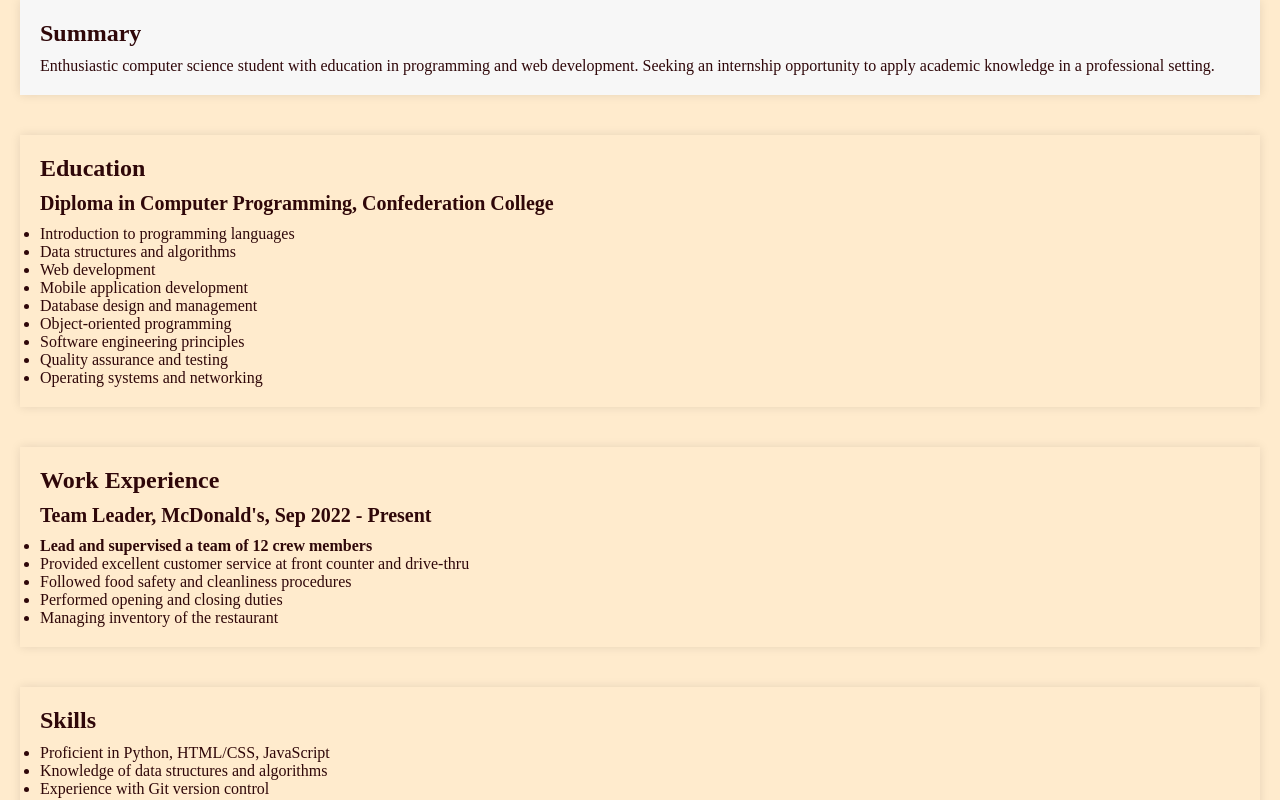
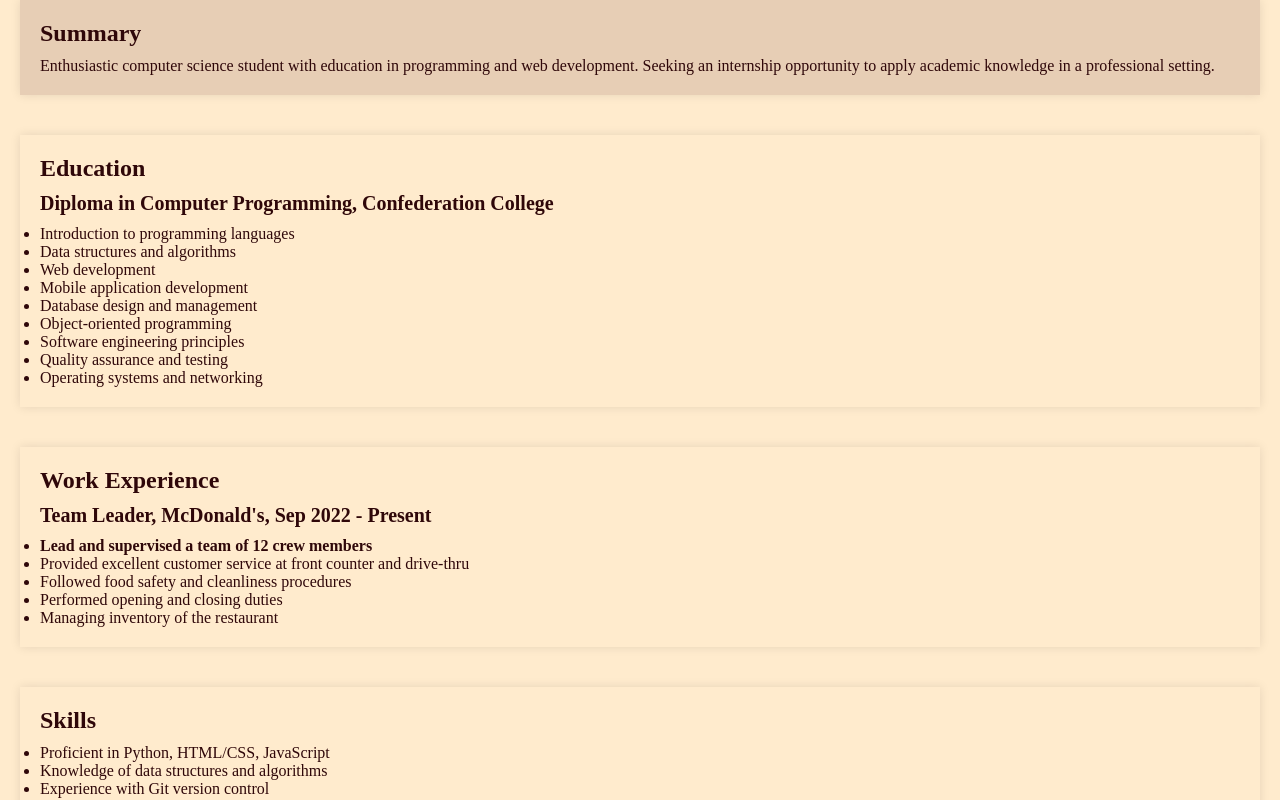
Before and after one commit to connectviral/Resume, a plain HTML site: page index.html in a window 1280 px wide. Both pictures are taken after a click on the link "Summary". Shown: the part 195-995 px from the top of the page. Drawn offline with Linux system fonts and the light colour scheme.

Commit message:
Update style.css
highlight color of section when selected on Nav bar

```diff
--- a/style.css
+++ b/style.css
@@ -105,7 +105,7 @@ section {
 
 /* Add animation for section highlights on navigation click */
 .section.highlight {
-    background-color: #f7f7f7;
+    background-color: #4a0e1121;
 }
 
 /* Back to Top button */
```
